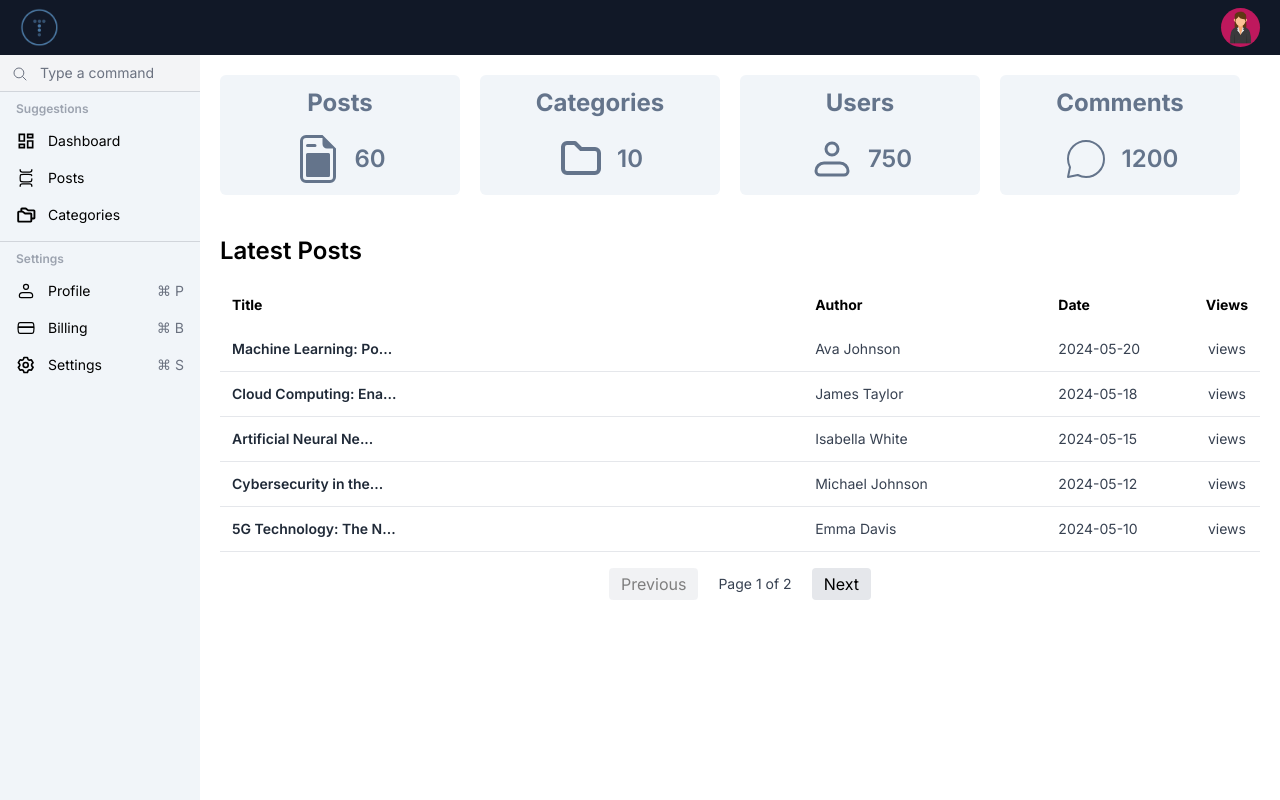
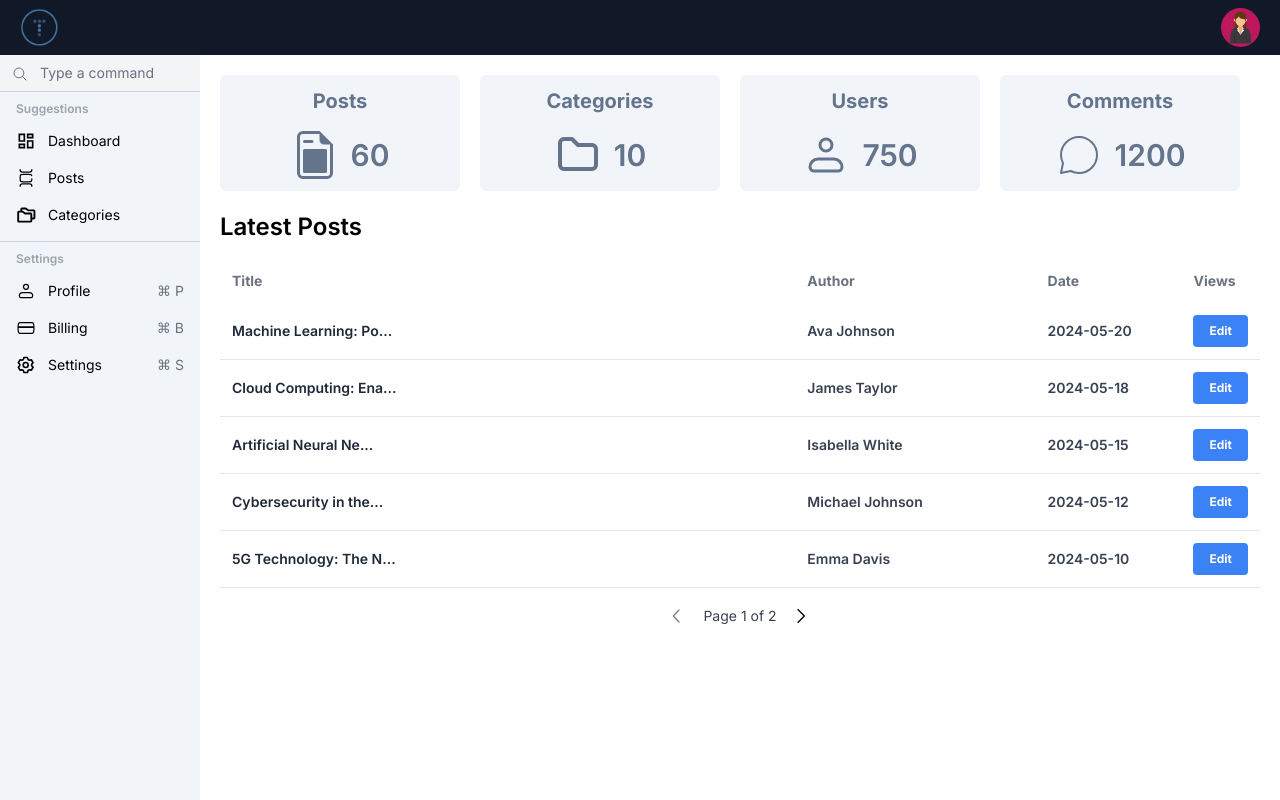
Before and after one commit to NourAlSalhi/Admin-Dashboard, a Next.js app: page / in a window 1280 px wide. Built offline with nearby package versions, Linux system fonts and the light colour scheme.

Commit message:
edit post table and pagenation, and add dark mood to config tailwind

```diff
--- a/app/page.tsx
+++ b/app/page.tsx
@@ -33,7 +33,7 @@ export default function Home() {
           }
         />
       </div>
-      <div className="mt-10">
+      <div className="mt-5">
       <PostsTable limit={5} title="Latest Posts"/>
       </div>
     </div>
--- a/components/Card/index.tsx
+++ b/components/Card/index.tsx
@@ -5,13 +5,13 @@ const Card: React.FC<CardItemProps> = ({ icon, label, count }) => {
   return (
     <div className="w-full md:w-[calc(25%-20px)] bg-slate-100 py-3 px-4 rounded-md dark:bg-slate-800">
       <div>
-        <h3 className="md:text-xl lg:text-2xl text-2xl text-center mb-4 font-bold text-slate-500 dark:text-slate-200">
+        <h3 className="text-xl text-center mb-4 font-bold text-slate-500 dark:text-slate-200">
           {label}
         </h3>
       </div>
       <div className="flex gap-3 justify-center items-center">
         {icon}
-        <h3 className="md:text-xl lg:text-2xl text-2xl font-semibold text-slate-500 dark:text-slate-200">
+        <h3 className="text-3xl font-semibold text-slate-500 dark:text-slate-200">
           {count}
         </h3>
       </div>
--- a/components/PostsTable/index.tsx
+++ b/components/PostsTable/index.tsx
@@ -3,35 +3,31 @@ import posts from "@/content/posts";
 import { Post } from "@/types/posts";
 import type { PostsTableProps } from "../types";
 import { useState } from "react";
+import Link from "next/link";
 
 const PostsTable: React.FC<PostsTableProps> = ({ limit = 5, title }) => {
   const [currentPage, setCurrentPage] = useState(1);
+
   const sortedPosts: Post[] = [...posts].sort(
     (a, b) => new Date(b.date).getTime() - new Date(a.date).getTime()
   );
-
   const totalPages = Math.ceil(sortedPosts.length / limit);
   const startIndex = (currentPage - 1) * limit;
+
   const currentPosts = sortedPosts.slice(startIndex, startIndex + limit);
 
-  const handlePrevPage = () => {
-    if (currentPage > 1) {
-      setCurrentPage(currentPage - 1);
-    }
-  };
+  const handlePrevPage = () =>
+    currentPage > 1 && setCurrentPage(currentPage - 1);
 
-  const handleNextPage = () => {
-    if (currentPage < totalPages) {
-      setCurrentPage(currentPage + 1);
-    }
-  };
+  const handleNextPage = () =>
+    currentPage < totalPages && setCurrentPage(currentPage + 1);
 
   return (
     <div className="w-full overflow-x-auto">
       <h3 className="text-2xl mb-4 font-semibold">{title ? title : "Posts"}</h3>
       <table className="min-w-full">
         <thead>
-          <tr className="text-left text-sm font-semibold">
+          <tr className="text-left text-sm text-gray-500 font-light">
             <th className="p-3 w-1/2 md:w-[60%]">Title</th>
             <th className="p-3 hidden md:table-cell w-1/4">Author</th>
             <th className="p-3 hidden md:table-cell w-1/6">Date</th>
@@ -40,9 +36,12 @@ const PostsTable: React.FC<PostsTableProps> = ({ limit = 5, title }) => {
         </thead>
         <tbody>
           {currentPosts.map((post) => (
-            <tr key={post.id} className="border-b">
-              <td className="p-3 text-sm text-gray-700">
-                <div className="truncate font-semibold text-gray-800">
+            <tr
+              key={post.id}
+              className="border-b font-semibold dark:text-white hover:bg-gray-100 dark:hover:bg-gray-700 hover:text-slate-600 dark:hover:text-slate-200 transition-colors duration-200"
+            >
+              <td className="p-3 text-sm">
+                <div className="truncate text-gray-800">
                   {post.title.length > 20
                     ? `${post.title.slice(0, 20)}...`
                     : post.title}
@@ -57,18 +56,34 @@ const PostsTable: React.FC<PostsTableProps> = ({ limit = 5, title }) => {
               <td className="p-3 text-sm text-gray-700 hidden md:table-cell">
                 {post.date}
               </td>
-              <td className="p-3 text-sm text-gray-700 text-center">views</td>
+              <td className="p-3 text-sm text-gray-700">
+                <Link href={`/posts/edit/${post.id}`}>
+                  <button className="bg-blue-500 hover:bg-blue-700 text-white font-bold py-2 px-4 rounded text-xs">
+                    Edit
+                  </button>
+                </Link>
+              </td>
             </tr>
           ))}
         </tbody>
       </table>
-      <div className="flex justify-center gap-5 items-center mt-4">
+      <div className="flex justify-center gap-2 items-center mt-4">
         <button
           onClick={handlePrevPage}
           disabled={currentPage === 1}
-          className="px-3 py-1 bg-gray-200 hover:bg-gray-300 disabled:opacity-50 rounded"
+          className="px-2 py-1 hover:bg-gray-300 disabled:opacity-50 rounded"
         >
-          Previous
+          <svg
+            xmlns="http://www.w3.org/2000/svg"
+            width="1em"
+            height="1em"
+            viewBox="0 0 24 24"
+          >
+            <path
+              fill="currentColor"
+              d="M12.727 3.687a1 1 0 1 0-1.454-1.374l-8.5 9a1 1 0 0 0 0 1.374l8.5 9.001a1 1 0 1 0 1.454-1.373L4.875 12z"
+            />
+          </svg>
         </button>
         <span className="text-sm text-gray-700">
           Page {currentPage} of {totalPages}
@@ -76,9 +91,21 @@ const PostsTable: React.FC<PostsTableProps> = ({ limit = 5, title }) => {
         <button
           onClick={handleNextPage}
           disabled={currentPage === totalPages}
-          className="px-3 py-1 bg-gray-200 hover:bg-gray-300 disabled:opacity-50 rounded"
+          className="px-2 py-1 hover:bg-gray-300 disabled:opacity-50 rounded"
         >
-          Next
+          <svg
+            xmlns="http://www.w3.org/2000/svg"
+            width="1em"
+            height="1em"
+            viewBox="0 0 24 24"
+          >
+            <path
+              fill="none"
+              stroke="currentColor"
+              strokeWidth="2"
+              d="m7 2l10 10L7 22"
+            />
+          </svg>
         </button>
       </div>
     </div>
--- a/tailwind.config.ts
+++ b/tailwind.config.ts
@@ -16,5 +16,6 @@ const config: Config = {
     },
   },
   plugins: [],
+  darkMode: 'class',
 };
 export default config;
```
